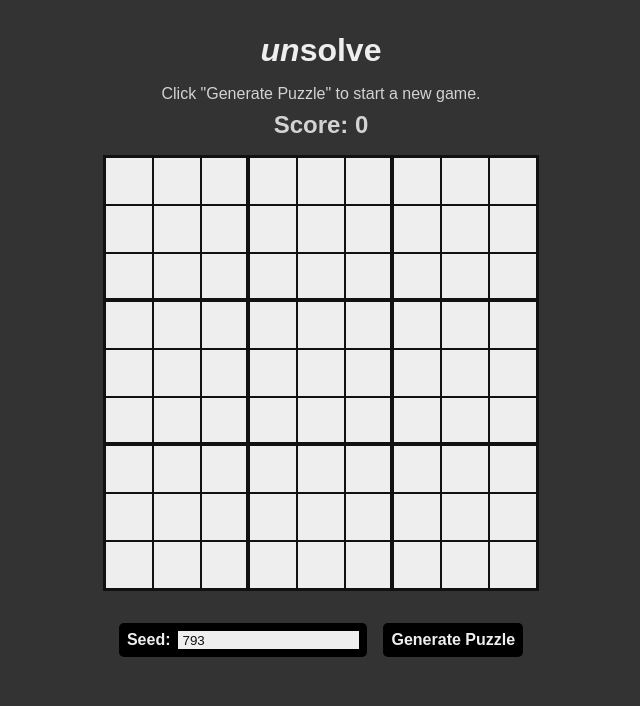
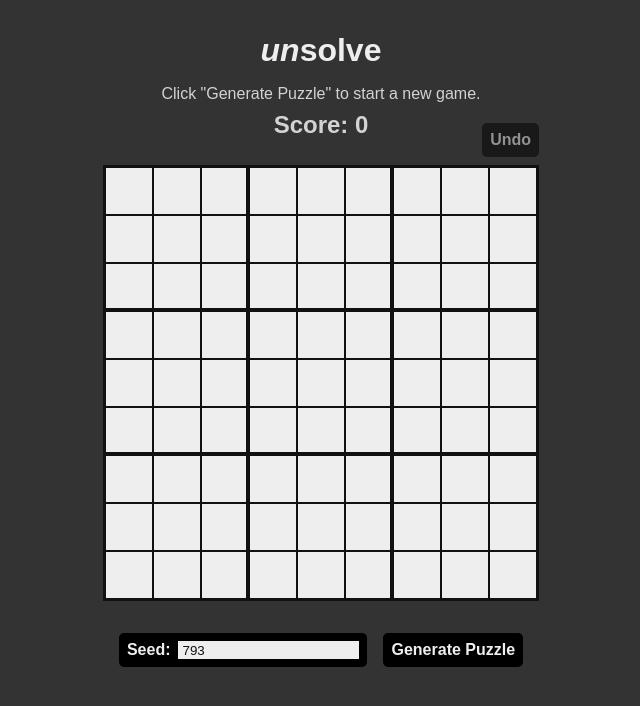
Before and after one commit to AidanGlickman/unsolve, a React (Vite) app: page / in a window 1280 px wide. Shown: the top 706 px of the page, without its empty margins (319-959 px from the left). Built offline with nearby package versions, Linux system fonts and the light colour scheme.

Commit message:
Implement undo button

```diff
--- a/src/components/App.tsx
+++ b/src/components/App.tsx
@@ -49,6 +49,20 @@ function App() {
         }
     }
 
+    function canUndo() {
+        return sudoku && numbersRemoved > 0 && !gameOver;
+    }
+
+    function undo() {
+        if (!sudoku) {
+            return;
+        }
+
+        sudoku.undo();
+        setCells(sudoku.getCellText());
+        setNumbersRemoved(numbersRemoved - 1);
+    }
+
     return (
         <div className="app">
             <div className="title">
@@ -67,6 +81,12 @@ function App() {
                 Score: {numbersRemoved}
             </div>
             <div className="sudoku-grid-wrapper">
+                <button
+                    className="undo-button"
+                    onClick={() => undo()}
+                    disabled={!canUndo()}>
+                    Undo
+                </button>
                 <SudokuGrid
                     cells={cells}
                     frozen={frozen}
--- a/src/css/App.scss
+++ b/src/css/App.scss
@@ -1,7 +1,7 @@
 @import '../main.scss';
 
 .app {
-    // max-width: 800px;
+    max-width: 800px;
     // margin: auto;
     font-family: 'SF Pro', Arial, Helvetica, sans-serif;
     margin: auto;
@@ -39,6 +39,22 @@ button {
     color: $text-color;
     background-color: $darker-background-color;
     font-weight: bold;
+
+    &:disabled {
+        cursor: default;
+        opacity: 0.5;
+    }
+}
+
+.sudoku-grid-wrapper {
+    display: flex;
+    gap: 0.5rem;
+    margin: auto;
+    margin-top: -2rem;
+    width: fit-content;
+    flex-flow: column wrap;
+    align-items: flex-end;
+    justify-content: right;
 }
 
 .generation-settings {
--- a/src/css/SudokuGrid.scss
+++ b/src/css/SudokuGrid.scss
@@ -31,6 +31,7 @@
 
     &:disabled {
         cursor: default;
+        opacity: 100%;
     }
 }
 
```
